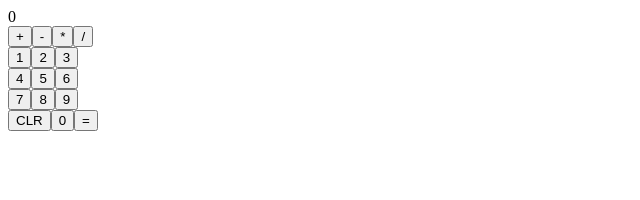
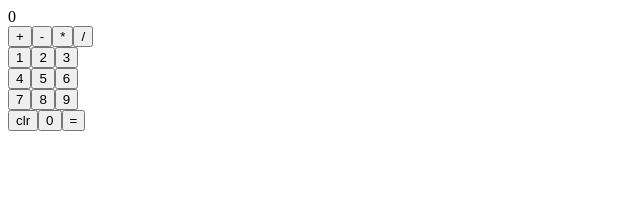
Before and after one commit to blseich/calculator-react-app, a React (Create React App) app: page / in a window 1280 px wide. Shown: the top 200 px of the page, without its empty margins (0-640 px from the left). Built offline with nearby package versions, Linux system fonts and the light colour scheme.

Commit message:
Clear Functionality

```diff
--- a/src/App.js
+++ b/src/App.js
@@ -14,6 +14,9 @@ class App extends Component {
         let output = this.state.output.slice()
         let buttonPressed = event.target.getAttribute('label')
 
+        if(buttonPressed === "clr"){
+            output = "0"
+        } else{
             if(output === "0"){
                 if(buttonPressed.match(/\d+/)){
                     output = buttonPressed
@@ -21,6 +24,7 @@ class App extends Component {
             } else{
                 if(output.slice(-1).match(/\d+/) || buttonPressed.match(/\d+/)){
                     output += buttonPressed
+                }
             }
         }
 
--- a/src/components/ClearButton.js
+++ b/src/components/ClearButton.js
@@ -3,7 +3,7 @@ import Button from './Button'
 
 const ClearButton = (props) => {
     return (
-        <Button value="CLR"/>
+        <Button value="clr" onClick={props.onClick}/>
     )
 }
 
--- a/src/components/Numbers.js
+++ b/src/components/Numbers.js
@@ -40,7 +40,7 @@ const Numbers = (props) => {
                 onClick={props.onClick}/>
             </div>
             <div>
-                <ClearButton />
+                <ClearButton onClick={props.onClick}/>
                 <Button
                 value="0"
                 onClick={props.onClick}/>
```
Also changed, not shown: test/app-spec.js (+13 -0 lines). Lines whose indentation alone changed are shown as unchanged.
